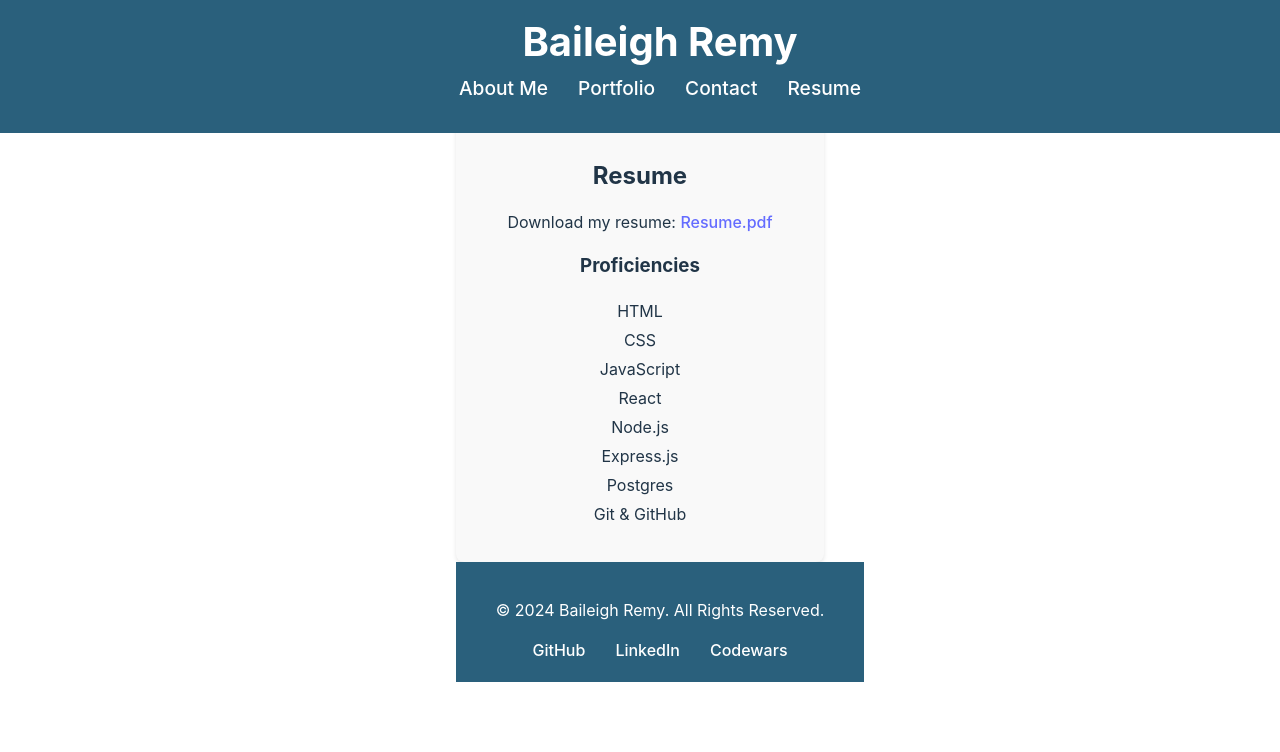
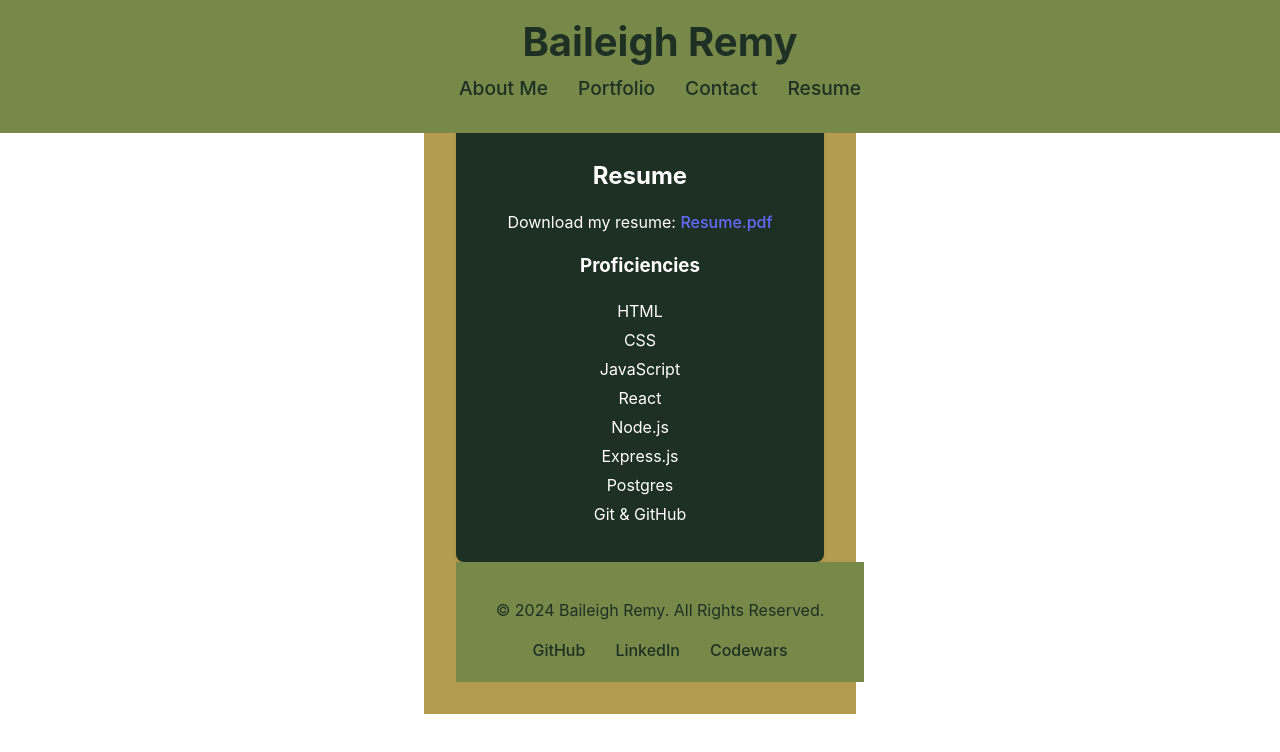
Before and after one commit to BaileighRemy/Remy-Portfolio, a React (Vite) app in the folder 02-Challenge/remy-portfolio/: page /resume in a window 1280 px wide. Shown: the top 752 px of the page. Built offline with nearby package versions, Linux system fonts and the light colour scheme.

Commit message:
Added overall diffrerent styling

```diff
--- a/02-Challenge/remy-portfolio/src/App.css
+++ b/02-Challenge/remy-portfolio/src/App.css
@@ -1,5 +1,6 @@
 #root {
-
+  background-color: #B39C4D;
+  color: #1E2F23;
   margin: 0 auto;
   padding: 2rem;
   text-align: center;
@@ -38,14 +39,14 @@
 }
 
 .read-the-docs {
-  color: #888;
+  color: #1E2F23;
 }
 
 /* Header.css */
 
 header {
-  background-color: #2a607c; /* Dark blue background */
-  color: white; /* White text color */
+  background-color: #768948; /* Dark blue background */
+  color: #1E2F23;; /* White text color */
   padding: 20px; /* Padding around header */
   text-align: center; /* Center align text */
   position: fixed; /* Fix header at the top */
@@ -62,7 +63,7 @@ h1 {
 
 /* Navbar styles */
 nav {
-  background-color: #2a607c; /* Same background as header */
+  background-color: #768948; /* Same background as header */
   padding: 10px 0; /* Padding for navbar */
 }
 
@@ -79,7 +80,7 @@ nav ul li {
 }
 
 nav a {
-  color: white; /* White text for links */
+  color: #1E2F23;; /* White text for links */
   text-decoration: none; /* Remove underline from links */
   font-size: 1.2em; /* Slightly larger font size for links */
   transition: color 0.3s; /* Smooth transition for hover effect */
@@ -87,13 +88,14 @@ nav a {
 
 nav a:hover {
   text-decoration: underline; /* Underline on hover */
-  color: #61dafb; /* Change color on hover */
+  color: #607744; /* Change color on hover */
 }
 
 
 
 .about-me {
   background-color: #f0f0f0; /* Light background color */
+  color: #1E2F23;
   padding: 20px; /* Add some padding */
   border-radius: 8px; /* Rounded corners */
   text-align: center; /* Center the text */
@@ -101,7 +103,7 @@ nav a:hover {
 
 .about-title {
   font-size: 2em; /* Larger font size for the title */
-  color: #333; /* Dark text color */
+  color: #1E2F23; /* Dark text color */
 }
 
 .profile-pic {
@@ -112,7 +114,7 @@ nav a:hover {
 
 .bio {
   font-size: 1.2em; /* Slightly larger font for the bio */
-  color: #666; /* Grey text color */
+  color: #1E2F23; /* Grey text color */
 }
 
 .contact {
@@ -120,11 +122,12 @@ nav a:hover {
   padding: 20px;
   border: 1px solid #ccc;
   border-radius: 5px;
-  background-color: #f9f9f9;
+  background-color: #1E2F23;
 }
 
 .contact h2 {
   margin-bottom: 20px;
+  color: white;
 }
 
 .contact form {
@@ -135,12 +138,14 @@ nav a:hover {
 .contact div {
   display: flex;
   align-items: flex-start; /* Align items to the start */
+  color: white;
 }
 
 .contact label {
   margin-bottom: 5px;
   margin-right: 10px; /* Space between label and textarea */
   flex: 0 0 auto; /* Prevent the label from growing */
+  color: white;
 }
 
 .contact input,
@@ -157,7 +162,7 @@ nav a:hover {
 
 .contact button {
   padding: 10px;
-  background-color: #333;
+  background-color: #34623F;
   color: white;
   border: none;
   border-radius: 4px;
@@ -182,10 +187,13 @@ nav a:hover {
   display: flex;
   flex-wrap: wrap; /* Allows projects to wrap to the next line */
   justify-content: center; /* Center the project boxes */
+
 }
 
 .project {
-  border: 1px solid #ccc;
+  border: 1px solid #1E2F23;
+  color: white;
+  background-color: #1E2F23;
   border-radius: 5px;
   margin: 10px;
   padding: 10px;
@@ -200,6 +208,7 @@ nav a:hover {
 
 .project h3 {
   margin: 10px 0;
+  color: white;
 }
 
 .project-links {
@@ -215,7 +224,7 @@ nav a:hover {
 .project a {
   display: inline-block;
   margin: 10px 0;
-  color: #333;
+  color: white;
   text-decoration: none;
 }
 
@@ -225,32 +234,37 @@ nav a:hover {
 
 .resume {
   padding: 20px;
-  background-color: #f9f9f9;
+  background-color: #1E2F23;
   border-radius: 8px;
   box-shadow: 0 2px 4px rgba(0, 0, 0, 0.1);
+  color: white
 }
 
 .resume h2 {
   font-size: 24px;
   margin-bottom: 10px;
+  color: white
 }
 
 .resume p {
   margin-bottom: 15px;
+  color: white
 }
 
 .resume ul {
   list-style-type: none;
   padding: 0;
+  color: white
 }
 
 .resume li {
   margin: 5px 0;
+  color: white
 }
 
 footer {
-  background-color: #2a607c; /* Dark blue background */
-  color: white; /* White text color */
+  background-color: #768948; /* Dark blue background */
+  color: #1E2F23;
   text-align: center; /* Center align text */
   padding: 20px; /* Padding around footer */
   height: 80px; /* Fixed height for the footer */
@@ -270,6 +284,6 @@ footer ul li {
 }
 
 footer a {
-  color: white;
+  color: #1E2F23;
   text-decoration: none;
 }
```
